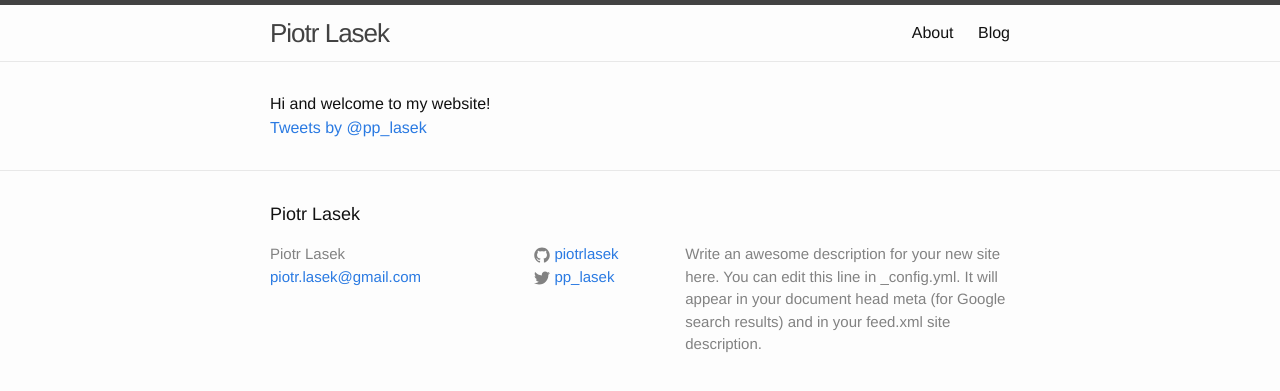
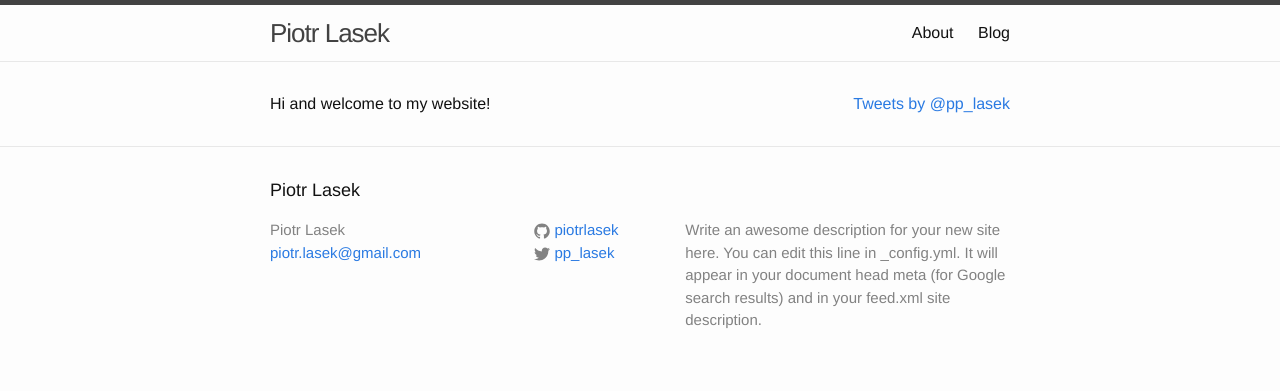
Before and after one commit to piotrlasek/piotrlasek.github.io, a Jekyll site: the page built from index.html, in a window 1280 px wide. Shown: the top 391 px of the page. Built offline with Jekyll 4.4.1, drawn with Linux system fonts in a browser that asks for light colours; the list of posts is cut into pages by our own code; comment, search, counter and statistics services are not loaded.

Commit message:
some changes

```diff
--- a/index.html
+++ b/index.html
@@ -2,10 +2,10 @@
 layout: home
 ---
 <div class="home">
-<div class="home_left">
+<div class="home_left" style="float: left;">
 Hi and welcome to my website!
 </div>
-<div class="twitter">
+<div style="float: right;" class="twitter">
 <a class="twitter-timeline" href="https://twitter.com/pp_lasek" data-widget-id="586353409034444801" width=200px>Tweets by @pp_lasek</a>
 <script>!function(d,s,id){var js,fjs=d.getElementsByTagName(s)[0],p=/^http:/.test(d.location)?'http':'https';if(!d.getElementById(id)){js=d.createElement(s);js.id=id;js.src=p+"://platform.twitter.com/widgets.js";fjs.parentNode.insertBefore(js,fjs);}}(document,"script","twitter-wjs");</script>
 </div>
```
